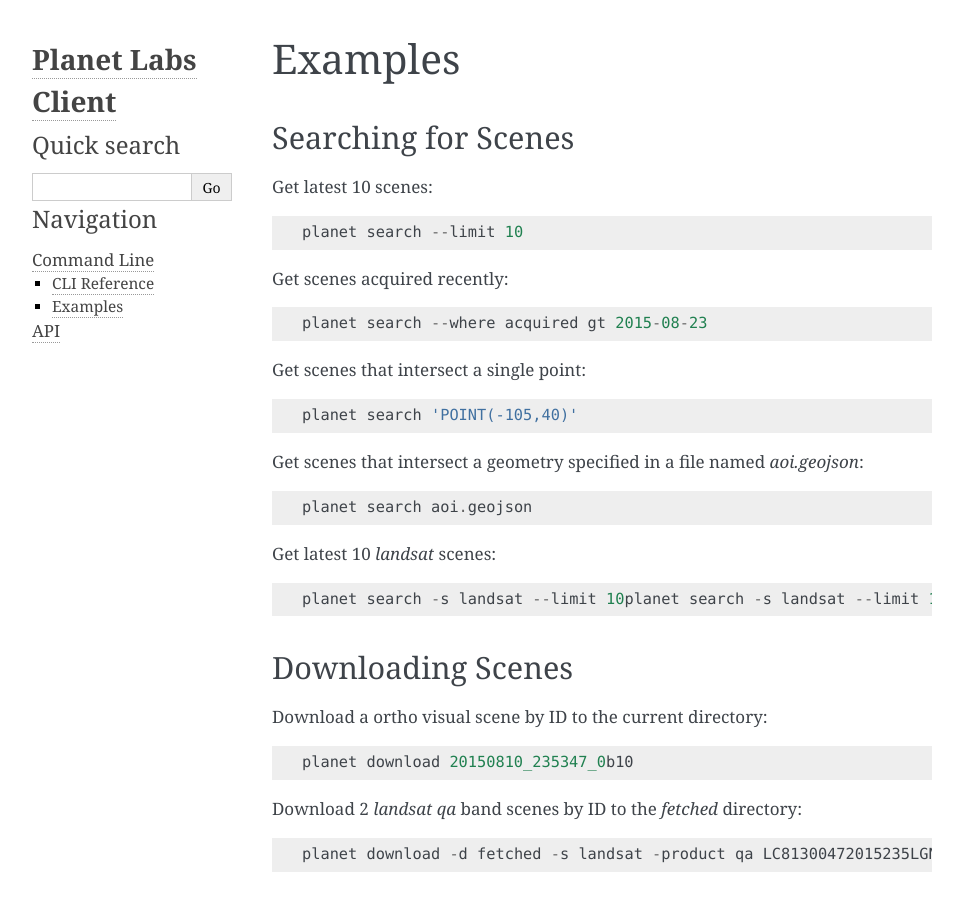
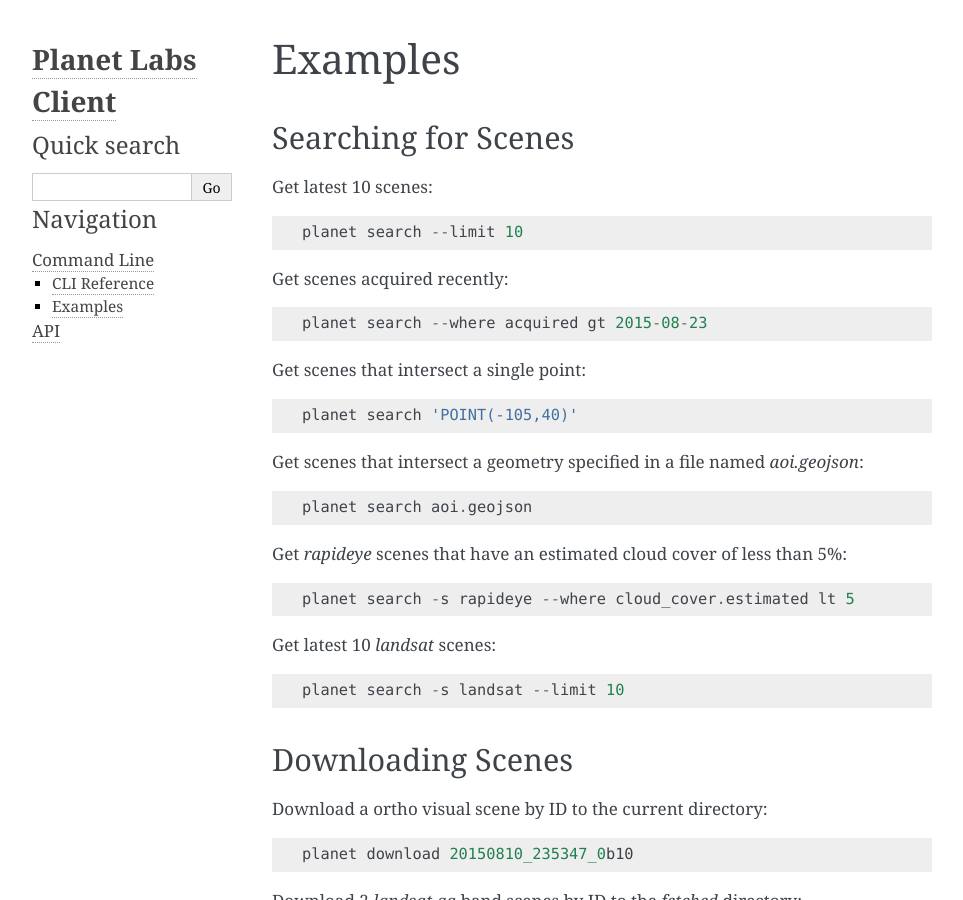
Before and after one commit to planetlabs/planet-client-python, a Sphinx documentation site: the page built from docs/source/cli/examples.rst, in a window 1280 px wide and 900 px high. Shown: the whole window, without its empty margins (148-1111 px from the left). Built offline with Sphinx 7.4.7, drawn with Linux system fonts in a browser that asks for light colours.

Commit message:
Add CLI support for RapidEye. Updated docs to mention RapidEye.

```diff
--- a/docs/source/api/examples.rst
+++ b/docs/source/api/examples.rst
@@ -27,6 +27,12 @@ Get the most recent Planet scenes.
 .. code-block:: python
 
    body = client.get_scenes_list(scene_type='ortho')
+
+Get the most recent RapidEye scenes.
+
+.. code-block:: python
+
+   body = client.get_scenes_list(scene_type='rapideye')
 
 Get the most recent Landsat scenes.
 
--- a/docs/source/cli/examples.rst
+++ b/docs/source/cli/examples.rst
@@ -21,9 +21,13 @@ Get scenes that intersect a geometry specified in a file named `aoi.geojson`::
 
     planet search aoi.geojson
 
+Get `rapideye` scenes that have an estimated cloud cover of less than 5%::
+
+    planet search -s rapideye --where cloud_cover.estimated lt 5
+
 Get latest 10 `landsat` scenes::
 
-    planet search -s landsat --limit 10planet search -s landsat --limit 10
+    planet search -s landsat --limit 10
 
 
 Downloading Scenes
```
